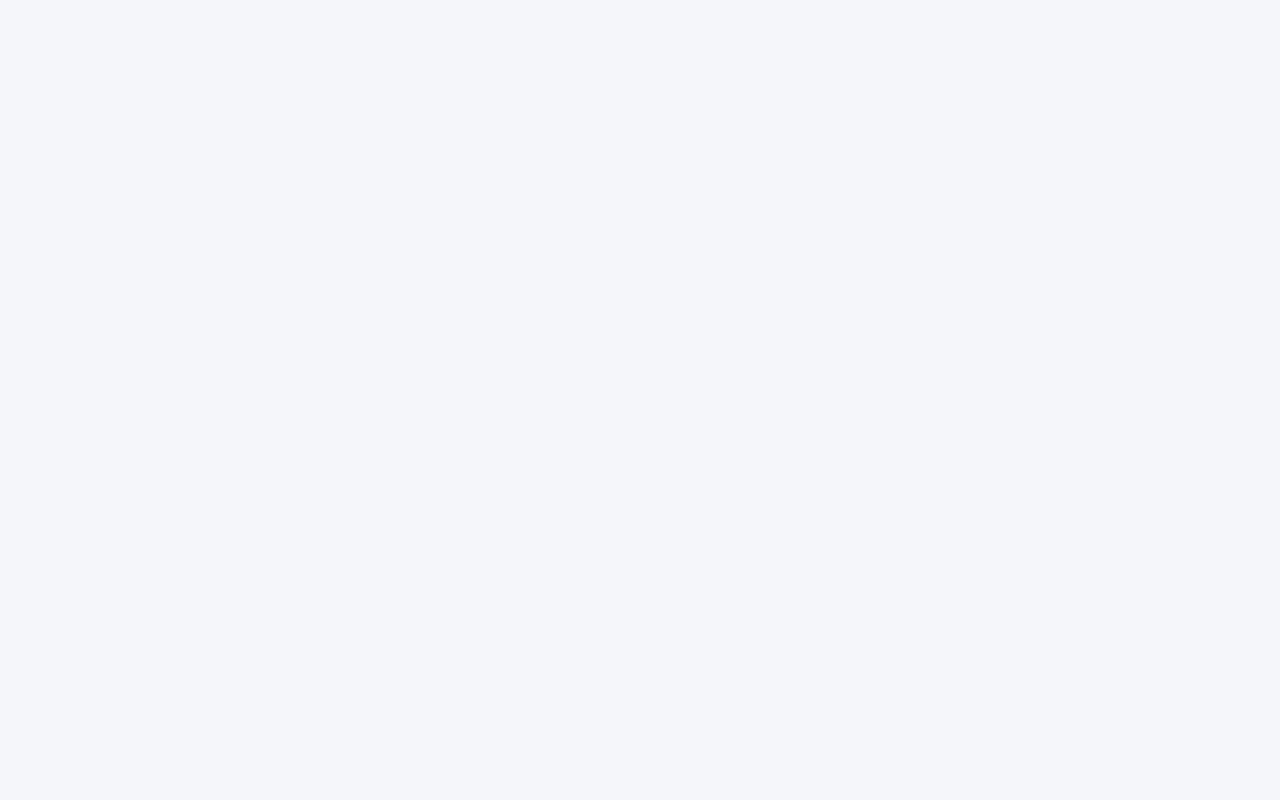
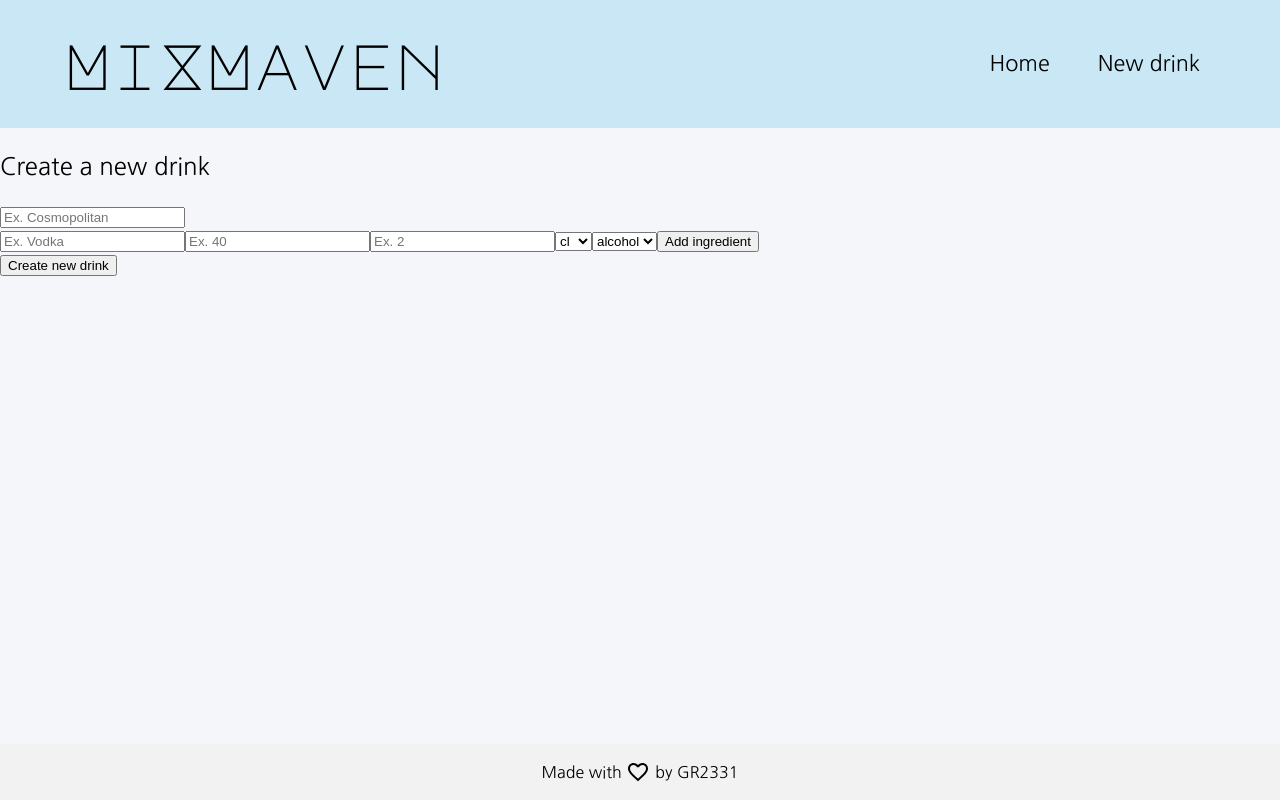
Before and after one commit to Tobiazo/mixmaven, a React (Vite) app in the folder webapp/: page /new in a window 1280 px wide. Before the commit this address had no page. Built offline with nearby package versions, Linux system fonts and the light colour scheme.

Commit message:
Created newDrink page with basic functionality

```diff
--- a/webapp/src/App.tsx
+++ b/webapp/src/App.tsx
@@ -2,7 +2,7 @@ import { BrowserRouter, Routes, Route } from 'react-router-dom'
 import Layout from './pages/Layout'
 // import "./styles/App.css";
 import Home from './pages/Home'
-import AddDrink from './pages/AddDrink'
+import NewDrink from './pages/NewDrink'
 
 function App() {
   return (
@@ -10,7 +10,7 @@ function App() {
       <Routes>
         <Route path="/" element={<Layout />}>
           <Route index element={<Home />} />
-          <Route path="add" element={<AddDrink />} />
+          <Route path="new" element={<NewDrink />} />
         </Route>
       </Routes>
     </BrowserRouter>
--- a/webapp/src/components/DrinkCard.tsx
+++ b/webapp/src/components/DrinkCard.tsx
@@ -14,7 +14,7 @@ const DrinkCard = ({ content }: { content: Drink }) => {
 
   return (
     <div
-      className={`drink-item type-${content.ingredients[0].name.toLowerCase()}`}
+      className={`drink-card type-${content.ingredients[0].name.toLowerCase()}`}
     >
       <div className="card-title" onClick={() => setDisplay((val) => !val)}>
         <LocalBar fontSize="large" />
--- a/webapp/src/pages/AddDrink.tsx
+++ /dev/null
@@ -1,5 +0,0 @@
-const AddDrink = () => {
-  return <>Her kan du legge til drinker</>
-}
-
-export default AddDrink
--- a/webapp/src/pages/Layout.tsx
+++ b/webapp/src/pages/Layout.tsx
@@ -12,7 +12,7 @@ const Layout = () => {
             <Link to="/">Home</Link>
           </li>
           <li>
-            <Link to="/add">Add drinks</Link>
+            <Link to="/new">New drink</Link>
           </li>
         </ul>
       </nav>
--- /dev/null
+++ b/webapp/src/pages/NewDrink.tsx
@@ -0,0 +1,96 @@
+import { useState } from 'react'
+import { Ingredient, type, unit } from '../types'
+
+const NewDrink = () => {
+  const [ingredientList, setIngredientList] = useState<Ingredient[]>([])
+  const INIT_VALUES = {
+    name: '',
+    alcoholPercentage: 0,
+    amount: 0,
+    unit: unit.cl,
+    type: type.alcohol,
+  }
+  const [ingredient, setIngredient] = useState<Ingredient>(INIT_VALUES)
+
+  const handleAddIngredient = () => {
+    setIngredientList((prev) => [...prev, ingredient])
+    setIngredient(INIT_VALUES)
+  }
+
+  return (
+    <>
+      <h2>Create a new drink</h2>
+      <div>
+        <input type="text" placeholder="Ex. Cosmopolitan" />
+        <div>
+          {ingredientList.map((ing) => (
+            <p>{ing.name}</p>
+          ))}
+          <div>
+            <input
+              type="text"
+              placeholder="Ex. Vodka"
+              value={ingredient.name}
+              onChange={(e) =>
+                setIngredient((prev) => ({
+                  ...prev,
+                  name: e.target.value,
+                }))
+              }
+            />
+            <input
+              type="number"
+              placeholder="Ex. 40"
+              onChange={(e) =>
+                setIngredient((prev) => ({
+                  ...prev,
+                  alcoholPercentage: parseInt(e.target.value),
+                }))
+              }
+            />
+            <input
+              type="number"
+              placeholder="Ex. 2"
+              onChange={(e) =>
+                setIngredient((prev) => ({
+                  ...prev,
+                  amount: parseInt(e.target.value),
+                }))
+              }
+            />
+            <select
+              defaultValue={unit.cl}
+              onChange={(e) =>
+                setIngredient((prev) => ({
+                  ...prev,
+                  unit: e.target.value,
+                }))
+              }
+            >
+              {(Object.keys(unit) as (keyof typeof unit)[]).map((key) => (
+                <option value={key}>{key}</option>
+              ))}
+            </select>
+            <select
+              defaultValue={type.alcohol}
+              onChange={(e) =>
+                setIngredient((prev) => ({
+                  ...prev,
+                  type: e.target.value,
+                }))
+              }
+            >
+              {(Object.keys(type) as (keyof typeof type)[]).map((key) => (
+                <option value={key}>{key}</option>
+              ))}
+            </select>
+            <button onClick={handleAddIngredient}>Add ingredient</button>
+          </div>
+        </div>
+        <button>Create new drink</button>
+      </div>
+    </>
+  )
+}
+
+export default NewDrink
--- a/webapp/src/types.ts
+++ b/webapp/src/types.ts
@@ -15,6 +15,7 @@ export type Ingredient = {
 
 export enum unit {
   dl = 'dl',
+  cl = 'cl',
   ml = 'ml',
 }
 
```
Also changed, not shown: 1 other file (tests, documents, lock files or other folders).
